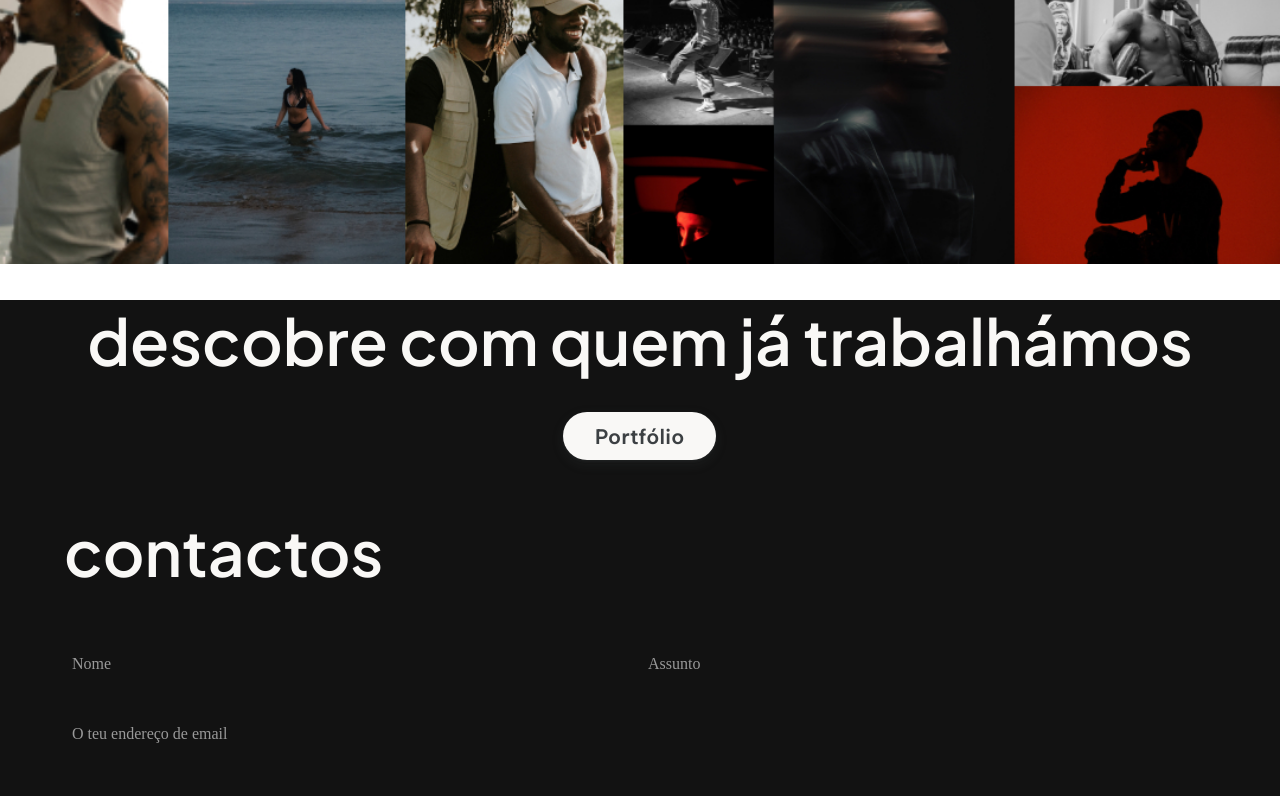
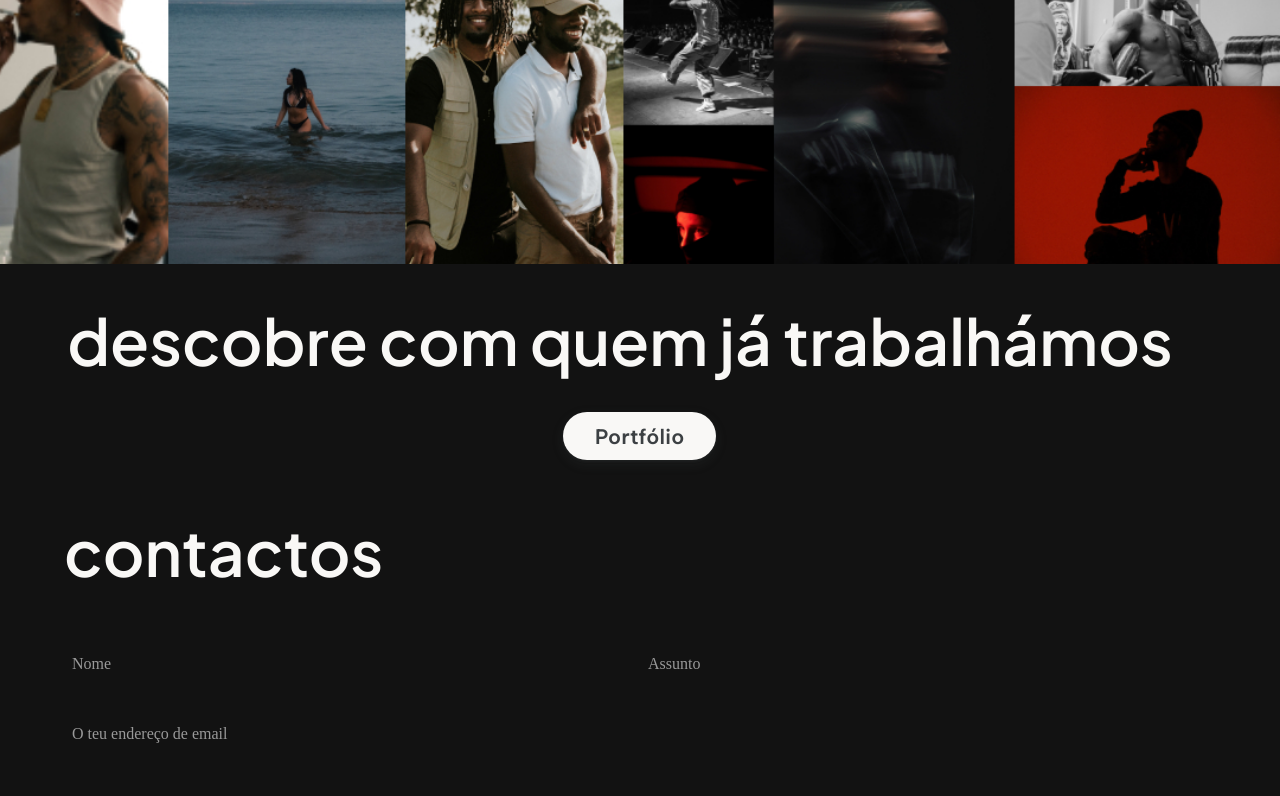
Before and after one commit to luqas31/tlup, a React (Vite) app in the folder tlup/: page / in a window 1280 px wide. Shown: the part 668-1464 px from the top of the page. Built offline with nearby package versions, Linux system fonts and the light colour scheme.

Commit message:
adjusted styles

```diff
--- a/tlup/src/pages/Home/index.jsx
+++ b/tlup/src/pages/Home/index.jsx
@@ -18,7 +18,6 @@ function Home() {
 				/>
 				<meta name='keywords' content='tlup, tiralaumapic, TLUP, TiraLaUmaPic, Produtora, Audiovisual, Lisboa, Videoclips, Fotografia'/>
 			</Helmet>
-			<NavBar />
 			<main>
 				<About />
 				<Transition />
--- a/tlup/src/sections/Works/index.css
+++ b/tlup/src/sections/Works/index.css
@@ -13,21 +13,21 @@
 	font-weight: 700;
 	color: var(--app-text);
     margin: 0 2.7rem;
+	justify-self: flex-start;
 }
 
 
 @media (min-width: 768px) {
-
 .works h1 {
 	font-size: 4rem;
 }
-
-
-
-
 }
 
-
-@media (min-width: 1024px) and (max-width: 1279px) {
-
+@media (min-width: 1280px) {
+	.works-title{
+		width: 100%;
+		display: flex;
+		justify-content: flex-start;
+		margin: 0 1.5rem;
+	}
 }
--- a/tlup/src/sections/Works/index.jsx
+++ b/tlup/src/sections/Works/index.jsx
@@ -5,8 +5,10 @@ function Works() {
 	return (
 		<div>
 			<section id='works' className='works'>
-                <h1>descobre com quem já trabalhámos</h1>
-               <Button/>
+				<div className='works-title'>
+					<h1>descobre com quem já trabalhámos</h1>
+				</div>
+				<Button />
 			</section>
 		</div>
 	);
--- a/tlup/src/styles/styles.css
+++ b/tlup/src/styles/styles.css
@@ -9,3 +9,7 @@
 html {
 	scroll-behavior: smooth;
 }
+
+main, footer, header {
+			background-color: var(--app-bg);
+}
```
